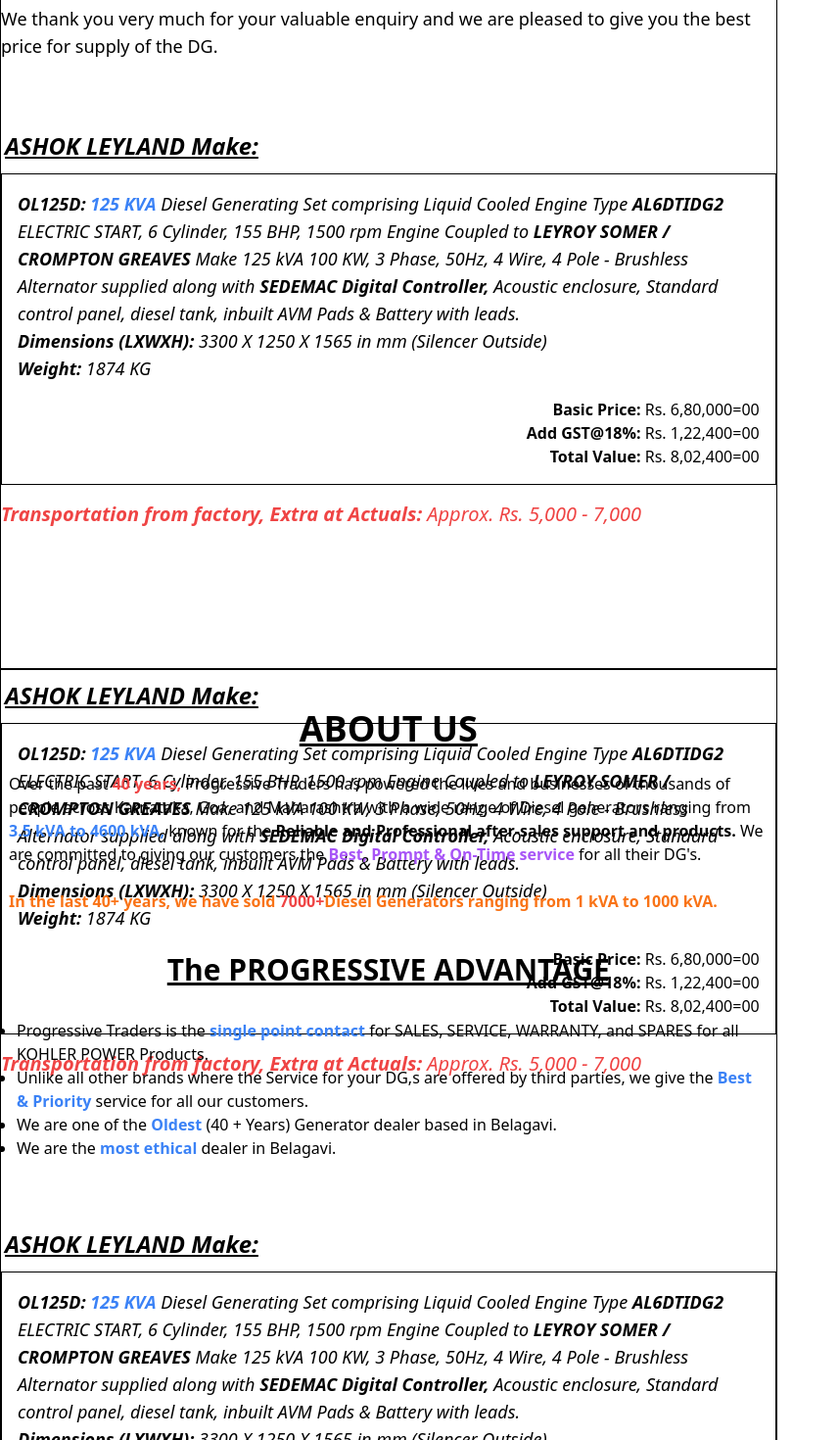
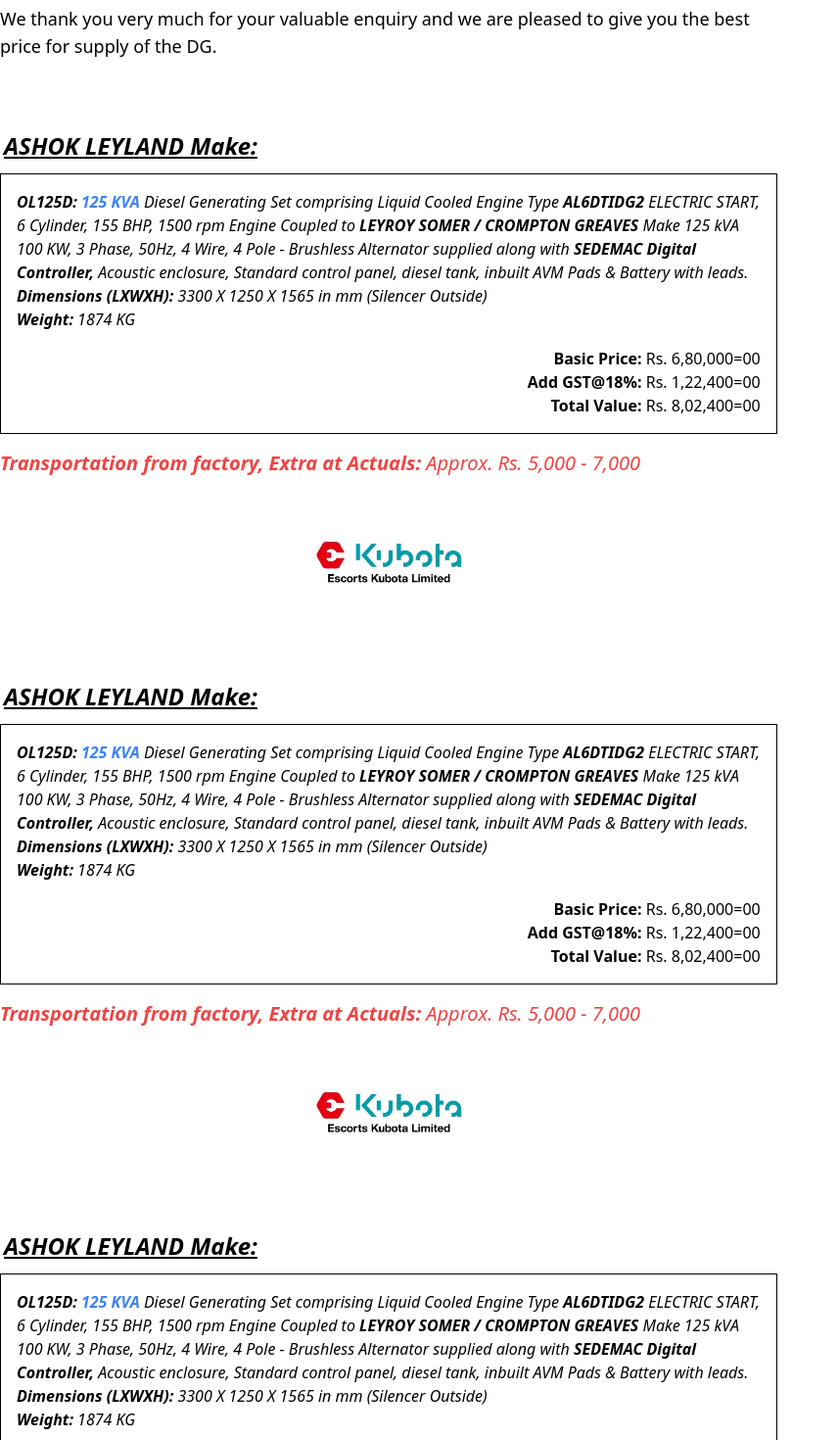
Before and after one commit to Vinith11/main-quotation, a React (Create React App) app: page / in a window 1280 px wide. Shown: the part 440-1910 px from the top of the page at 98% size, without its empty margins (0-857 px from the left). Built offline with nearby package versions, Linux system fonts and the light colour scheme.

Commit message:
working on pc

```diff
--- a/src/App.js
+++ b/src/App.js
@@ -8,9 +8,9 @@
   return (
     <div>
       <Main/>
-      <About />
-      <TermsAndCond/>
-      <DownloadBtn />
+      {/* <About />
+      <TermsAndCond/> */}
+
       {/* <A4Paper/> */}
     </div>
   );
--- a/src/components/A4Paper.js
+++ b/src/components/A4Paper.js
@@ -2,6 +2,7 @@
 import React, { useState } from 'react';
 import About from './About';
 import TermsAndCond from './TermsAndCond';
+import Main from './Main';
 
 const A4Paper = () => {
   const [isDownloaded, setDownloaded] = useState(false);
@@ -13,23 +14,21 @@
 
   return (
     <div>
-      <div className={`border ${isDownloaded ? 'hidden' : 'block'}`} style={{ pageBreakBefore: 'always' }}>
-        <About/>
+      <div className={`border ${isDownloaded ? 'hidden' : 'block'} print:page-break-before`}>
+        <Main/>
       </div>
 
-      <div className={`border ${isDownloaded ? 'hidden' : 'block'}`} style={{ pageBreakBefore: 'always' }}>
-        <TermsAndCond/>
-      </div>
 
-      <div className={`border ${isDownloaded ? 'hidden' : 'block'}`} style={{ pageBreakBefore: 'always' }}>
-        {/* Content for the third page */}
-      </div>
 
+      <div className={`border ${isDownloaded ? 'hidden' : 'block'} print:page-break-before`}>
       {!isDownloaded && (
         <button onClick={handleDownload}>
           Download
         </button>
       )}
+      </div>
+
+
     </div>
   );
 }
--- a/src/components/About.js
+++ b/src/components/About.js
@@ -3,7 +3,7 @@
 function About() {
   return (
     <>
-      <div className="border border-black w-a4-w h-a4-h">
+      <div className=" w-a4-w h-a4-h">
         <div className="text-left ">
           <h1 className="text-4xl font-bold underline mb-4 pt-10 text-center">
             ABOUT US
--- a/src/components/DownloadBtn.js
+++ b/src/components/DownloadBtn.js
@@ -8,7 +8,7 @@
     window.print();
   };
   return (
-    <div>
+    <div className="w-a4-w h-a4-h">
         {!isDownloaded && (
         <button onClick={handleDownload}>
           Download
--- a/src/components/GenSpec.js
+++ b/src/components/GenSpec.js
@@ -1,13 +1,14 @@
 import React from 'react'
+import kubo from "../assets/kubo.jpg"
 
 const GenSpec = () => {
   return (
     <div>
-        <h1 className="text-left italic text-2xl font-bold underline px-1 py-3">
+        <h1 className="text-left italic text-2xl font-semibold underline px-1 py-3">
           ASHOK LEYLAND Make:
         </h1>
         <div className="border border-black p-4 max-w-5xl">
-          <p className="text-left text-lg italic">
+          <p className="text-left text-m italic">
             <strong>OL125D:</strong>{" "}
             <strong className="text-blue-500">125 KVA </strong> Diesel
             Generating Set comprising Liquid Cooled Engine Type{" "}
@@ -47,6 +48,10 @@
           <strong>Transportation from factory, Extra at Actuals:</strong>{" "}
           Approx. Rs. 5,000 - 7,000
         </p>
+
+        <div className='flex justify-center items-center'>
+          <img src={kubo} width={150} alt="" />
+        </div>
       </div>
   )
 }
--- a/src/components/Main.js
+++ b/src/components/Main.js
@@ -2,11 +2,14 @@
 import header from "../assets/header.png";
 import Companyies from "../assets/Companyies.png";
 import GenSpec from "./GenSpec";
+import About from "./About";
+import DownloadBtn from "./DownloadBtn";
+import TermsAndCond from "./TermsAndCond";
 
 const Main = () => {
   return (
     <>
-      <div className="border border-black w-a4-w h-a4-h">
+      <div className=" w-a4-w h-a4-h">
         <div className="h-1/2">
           <div className="pt-2 border-b-2 border-black w-full">
             <img
@@ -26,8 +29,8 @@
           <p className="text-left text-lg pt-2">
             Dear Sir,
             <br />
-          We thank you very much for your valuable enquiry and we are pleased to
-          give you the best price for supply of the DG.
+            We thank you very much for your valuable enquiry and we are pleased
+            to give you the best price for supply of the DG.
           </p>
         </div>
         <div className="h-1/2">
@@ -39,6 +42,15 @@
         <div className="h-1/2">
           <GenSpec />
         </div>
+        <div>
+          <About />
+        </div>
+        <div>
+          <TermsAndCond />
+        </div>
+        <div>
+          <DownloadBtn />
+        </div>
       </div>
     </>
   );
--- a/src/components/TermsAndCond.js
+++ b/src/components/TermsAndCond.js
@@ -3,7 +3,7 @@
 function TermsAndCond() {
   return (
     <>
-    <div className="border border-black w-a4-w h-a4-h sm:mt-[-50px] max-lg:pt-5">
+    <div className=" w-a4-w h-a4-h">
             <h1 className="text-2xl font-bold underline mb-4 text-center pt-8">
               OUR OFFER IS SUBJECT TO THE FOLLOWING TERMS & CONDITIONS:
             </h1>
```
Also changed, not shown: src/assets/kubo.jpg (added). Lines whose indentation alone changed are shown as unchanged.
